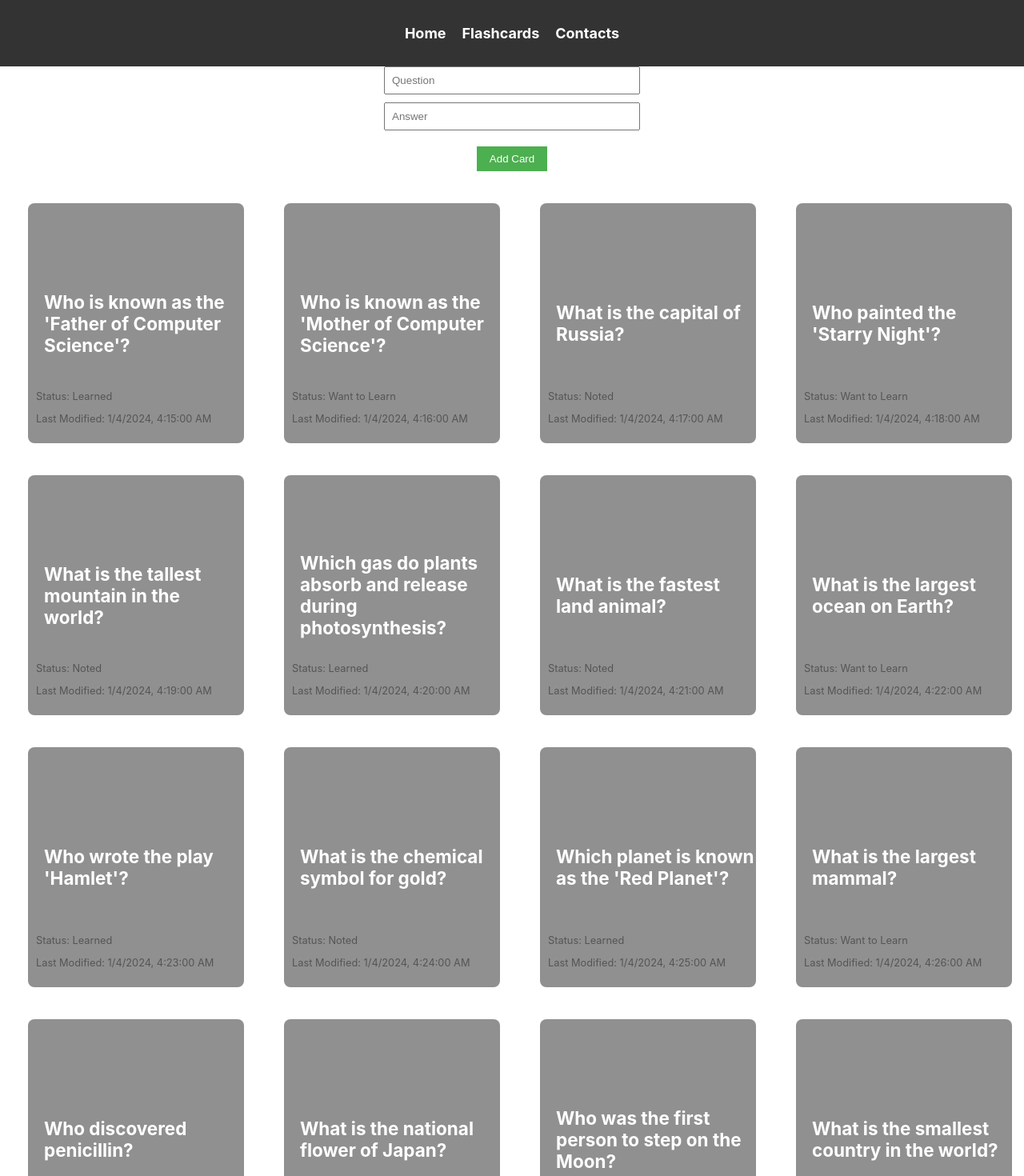
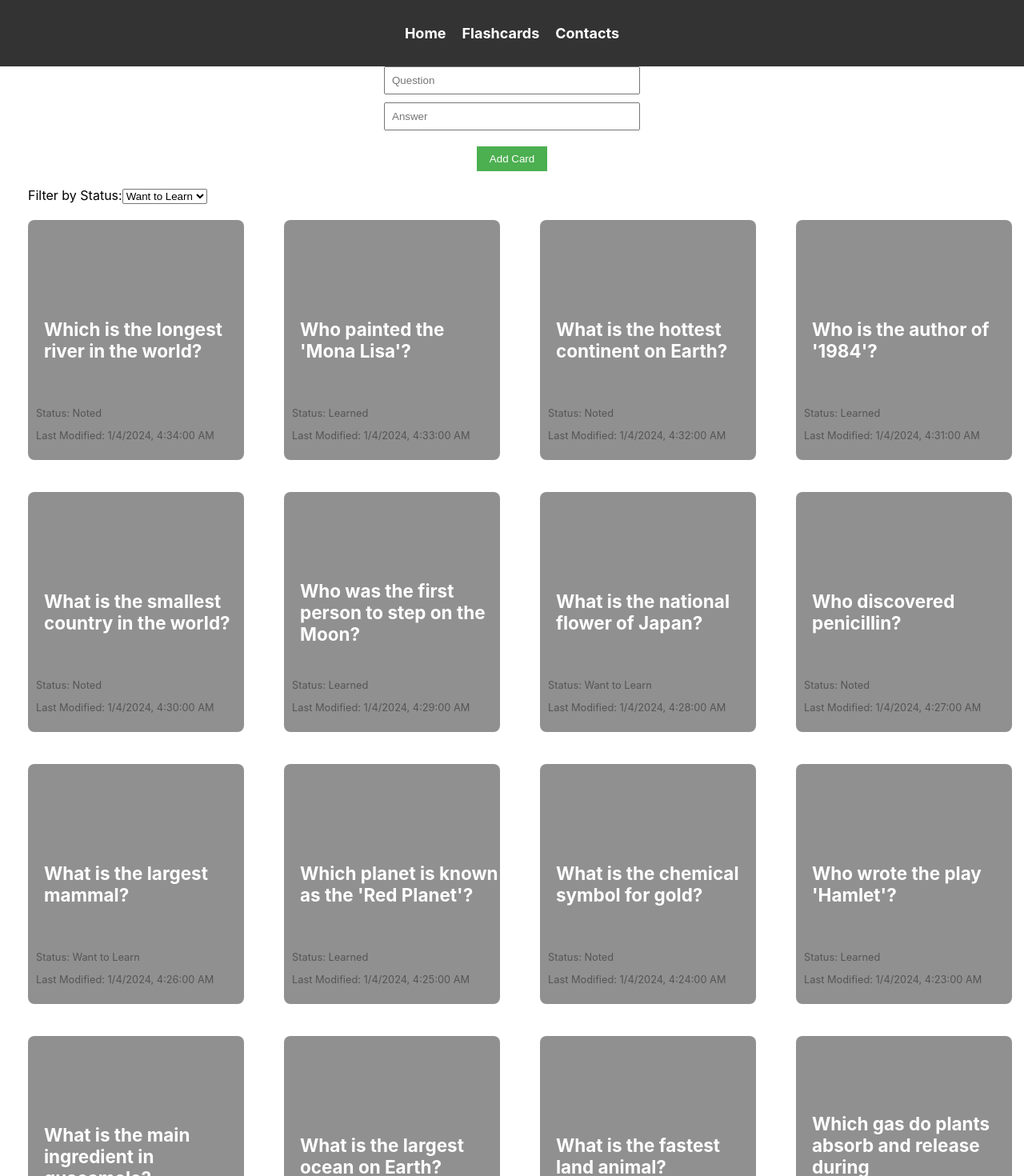
Before and after one commit to FerayGuluzada/Assignment-3, a React (Create React App) app: page /flashcards in a window 1280 px wide. Shown: the top 1470 px of the page at 80% size. Built offline with nearby package versions, Linux system fonts and the light colour scheme; data requests are answered from the project's data file.

Commit message:
Update flt

```diff
--- a/src/db.json
+++ b/src/db.json
@@ -143,8 +143,7 @@
     {
       "front": "What is the main ingredient in guacamole?",
       "back": "Avocado",
-      "lastModified": "1/4/2024, 4:35:00 AM",
-      "status": "Learned",
+      "lastModified": "1/4/2024, 4:23:00 AM",
       "id": 20
     }
   ]
--- a/src/pages/Flashcards.css
+++ b/src/pages/Flashcards.css
@@ -131,3 +131,7 @@
 .flashcard:hover .edit-btn {
   display: block;
 }
+
+.filter {
+  margin-left: 35px;
+}
--- a/src/pages/Flashcards.js
+++ b/src/pages/Flashcards.js
@@ -9,6 +9,8 @@ const FlashcardsPage = () => {
   const [flippedCard, setFlippedCard] = useState(null);
   const [editMode, setEditMode] = useState(false);
   const statusOptions = ['Want to Learn', 'Noted', 'Learned'];
+  const [filterStatus, setFilterStatus] = useState('All');
+
 
   const [editContent, setEditContent] = useState({
     id: null,
@@ -22,24 +24,42 @@ const FlashcardsPage = () => {
     fetchData();
   }, []);
 
-  const fetchData = () => {
+   const fetchData = () => {
     axios
       .get('http://localhost:3001/cards')
       .then((res) => {
-        setFlashcards(
-          res.data.map((questionItem) => ({
+        const sortedFlashcards = res.data
+          .map((questionItem) => ({
             id: questionItem.id,
             question: questionItem.front,
             answer: questionItem.back,
             status: questionItem.status || 'Want to Learn',
             lastModified: questionItem.lastModified || '-',
           }))
-        );
+          .sort((a, b) => {
+            const dateA = new Date(a.lastModified).getTime();
+            const dateB = new Date(b.lastModified).getTime();
+            return dateB - dateA;
+          });
+
+        setFlashcards(sortedFlashcards);
       })
       .catch((error) => {
         console.error('Error:', error);
       });
   };
+
+  const handleFilterChange = (e) => {
+    setFilterStatus(e.target.value);
+  };
+
+  const filteredFlashcards = flashcards.filter((flashcard) => {
+    if (filterStatus === 'All') {
+      return true;
+    } else {
+      return flashcard.status === filterStatus;
+    }
+  });
 
   const addCard = () => {
     if (newQuestion && newAnswer) {
@@ -169,8 +189,18 @@ const FlashcardsPage = () => {
           </>
         )}
       </div>
+      <div>
+        <label className = "filter">Filter by Status:</label>
+        <select onChange={handleFilterChange} value={filterStatus}>
+          {statusOptions.map((option) => (
+            <option key={option} value={option}>
+              {option}
+            </option>
+          ))}
+        </select>
+      </div>
       <div className="flashcard-container">
-        {flashcards.map((flashcard) => (
+      {filteredFlashcards.map((flashcard) => (
           <div
             key={flashcard.id}
             className={`flashcard ${
```
